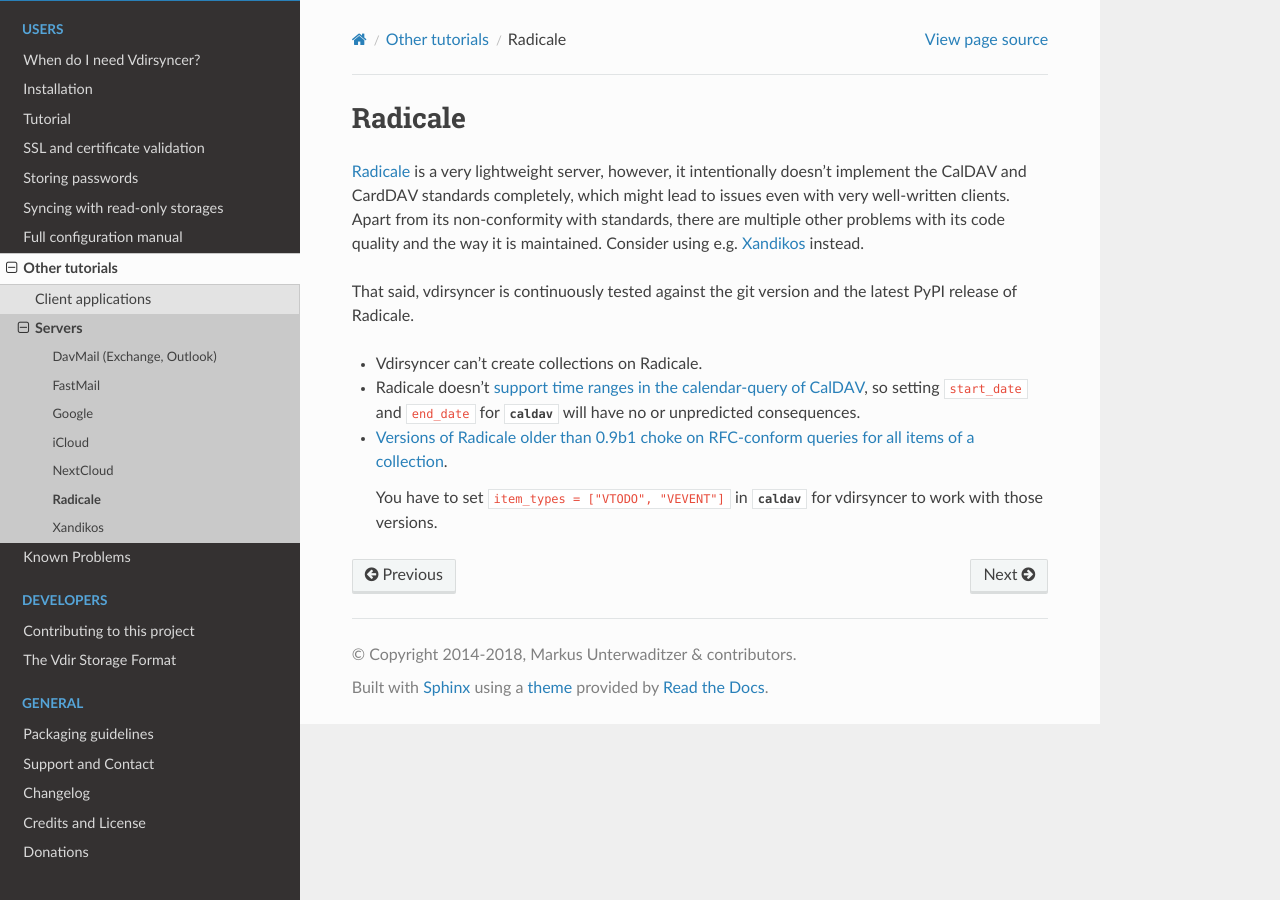
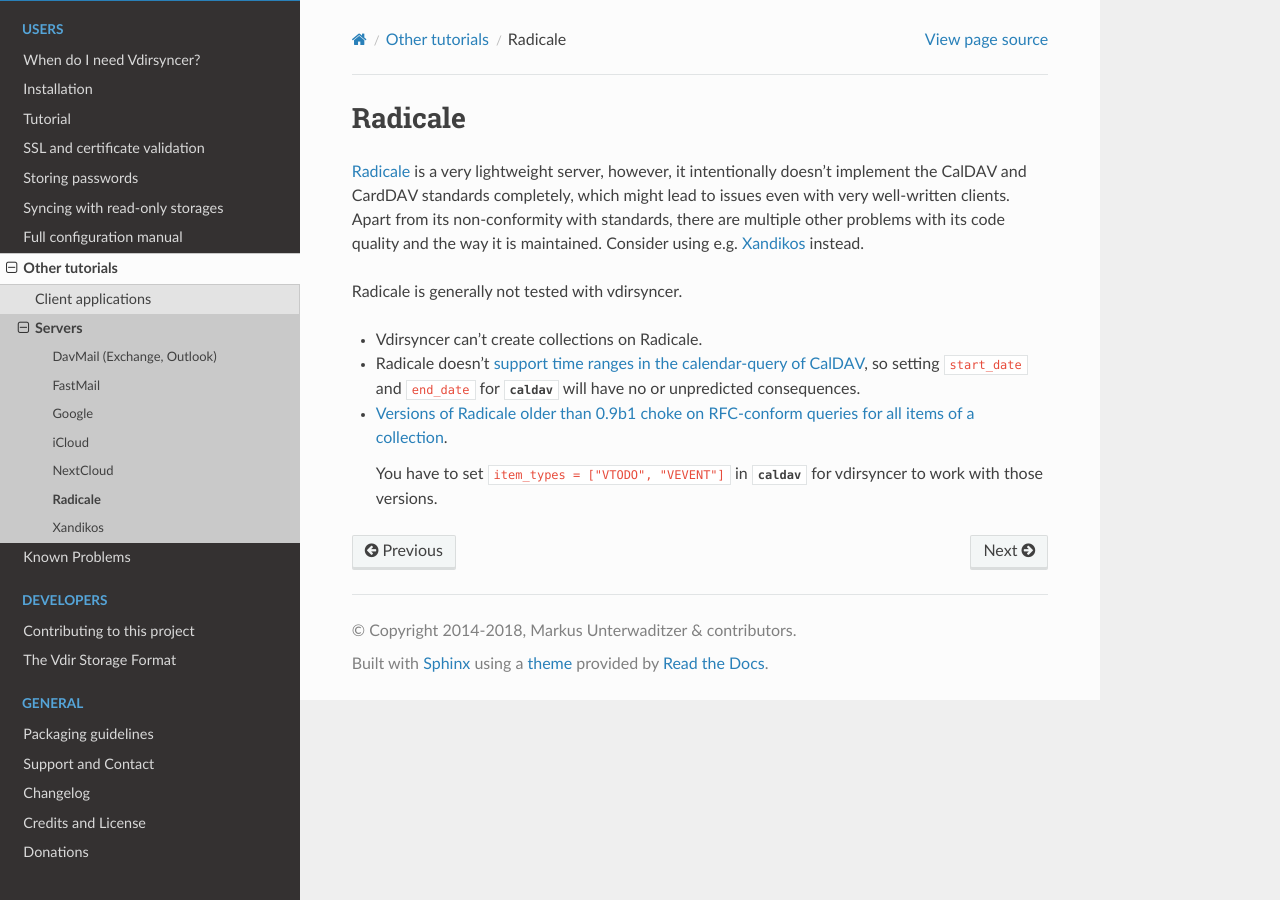
Before and after one commit to pimutils/vdirsyncer, a Sphinx documentation site: the page built from docs/tutorials/radicale.rst, in a window 1280 px wide. Built offline with Sphinx 7.4.7 and the Read the Docs theme 2.0.0, drawn with Linux system fonts in a browser that asks for light colours; the version number could not be read and is left out.

Commit message:
update docs for radicale

```diff
--- a/docs/tutorials/radicale.rst
+++ b/docs/tutorials/radicale.rst
@@ -8,8 +8,7 @@
 standards, there are multiple other problems with its code quality and the way
 it is maintained. Consider using e.g. :doc:`xandikos` instead.
 
-That said, vdirsyncer is continuously tested against the git version and the
-latest PyPI release of Radicale.
+Radicale is generally not tested with vdirsyncer.
 
 - Vdirsyncer can't create collections on Radicale.
 - Radicale doesn't `support time ranges in the calendar-query of CalDAV
```
